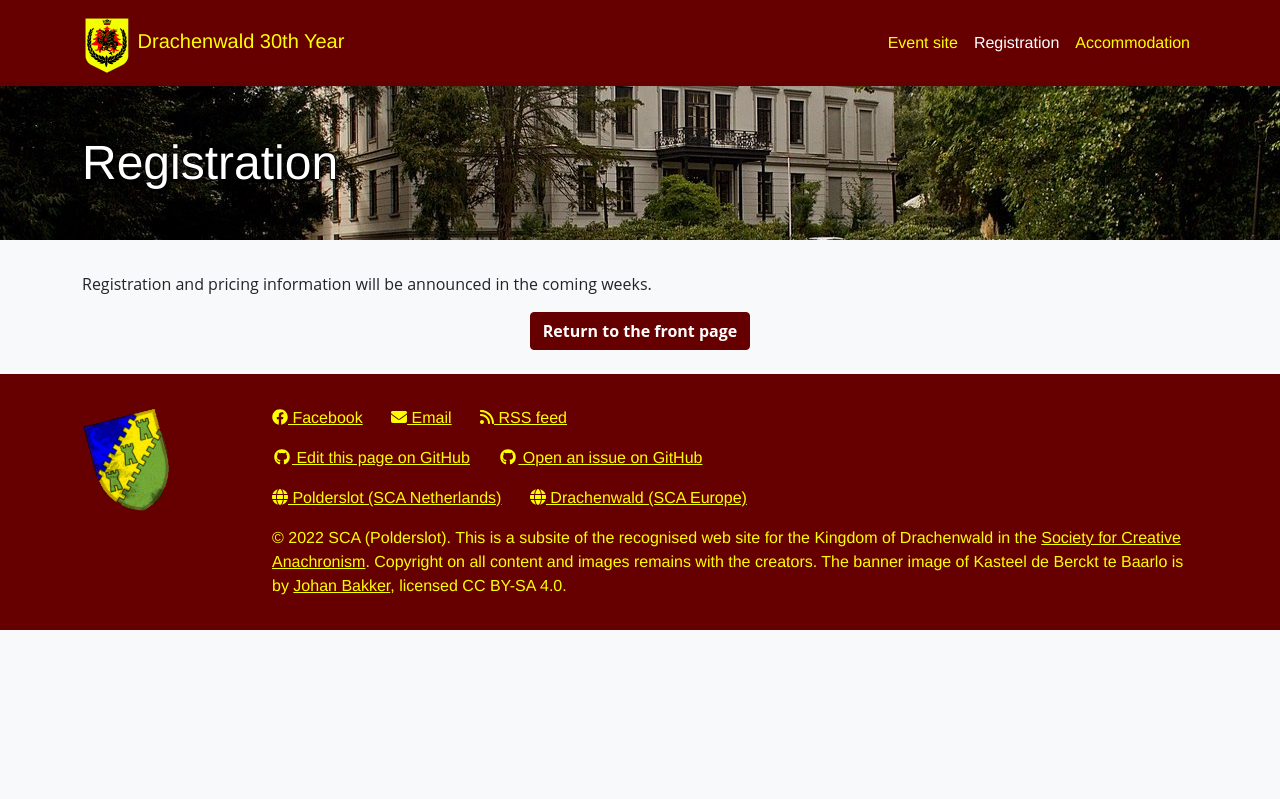
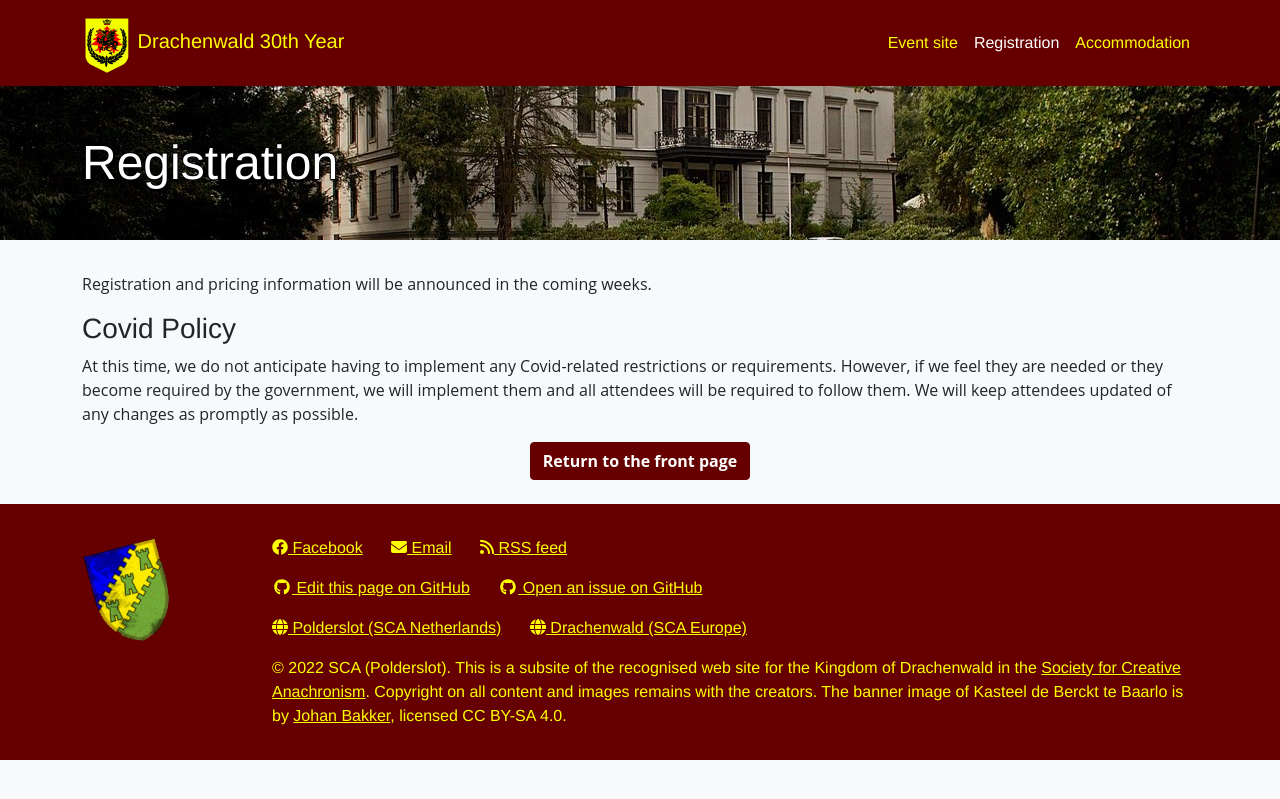
Before and after one commit to drachenwald/dw-30-year, a Jekyll site: the page built from reg/index.md, in a window 1280 px wide. Shown: the top 799 px of the page. Built offline with Jekyll 4.4.1, drawn with Linux system fonts in a browser that asks for light colours; some web fonts are replaced.

Commit message:
placeholder covid policy

```diff
--- a/reg/index.md
+++ b/reg/index.md
@@ -4,6 +4,10 @@ title: Registration
 
 Registration and pricing information will be announced in the coming weeks.
 
+### Covid Policy
+
+At this time, we do not anticipate having to implement any Covid-related restrictions or requirements.  However, if we feel they are needed or they become required by the government, we will implement them and all attendees will be required to follow them.  We will keep attendees updated of any changes as promptly as possible.
+
 <div class="text-center">
   <a href="/" class="btn btn-primary">Return to the front page</a>
 </div>
```
